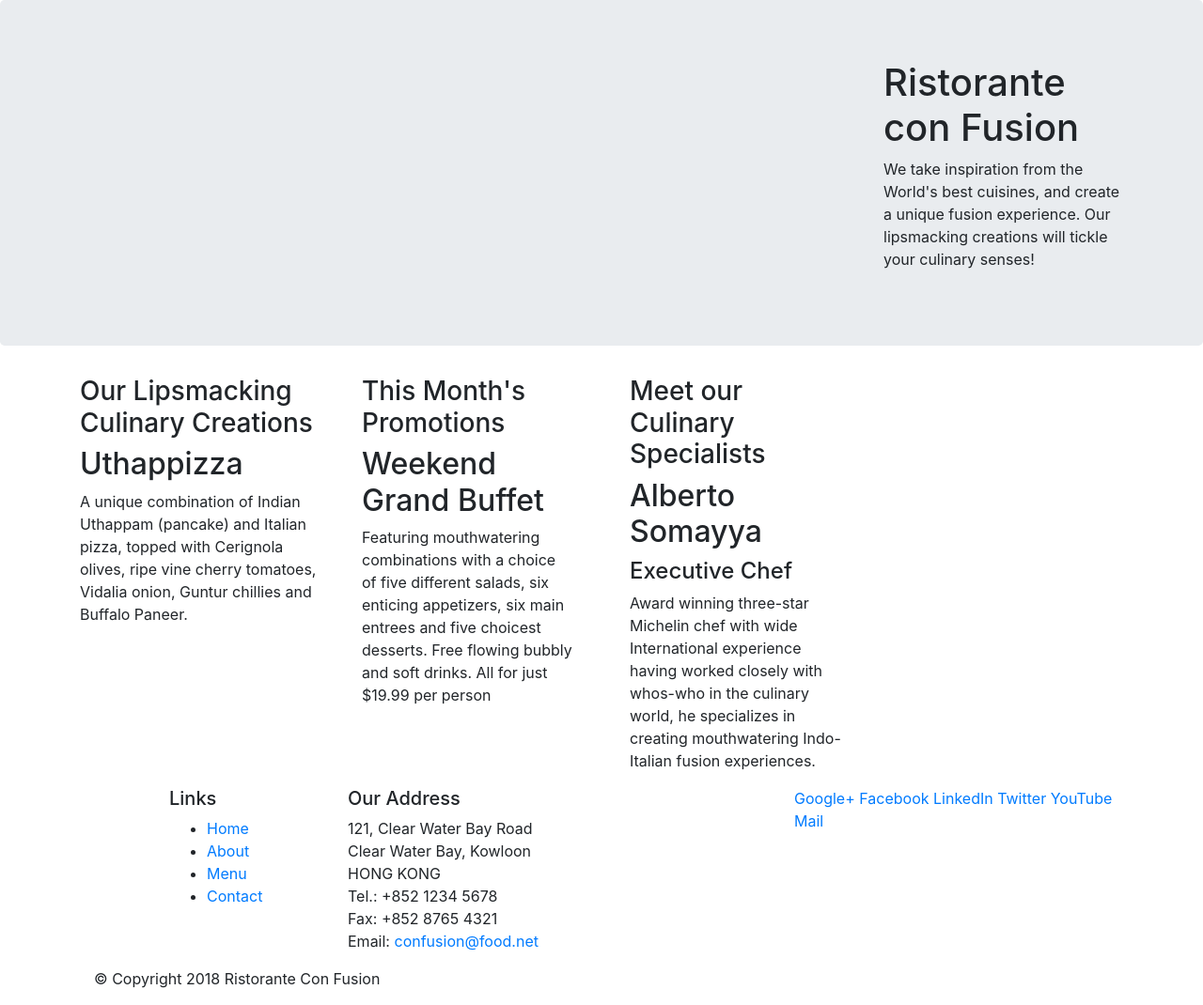
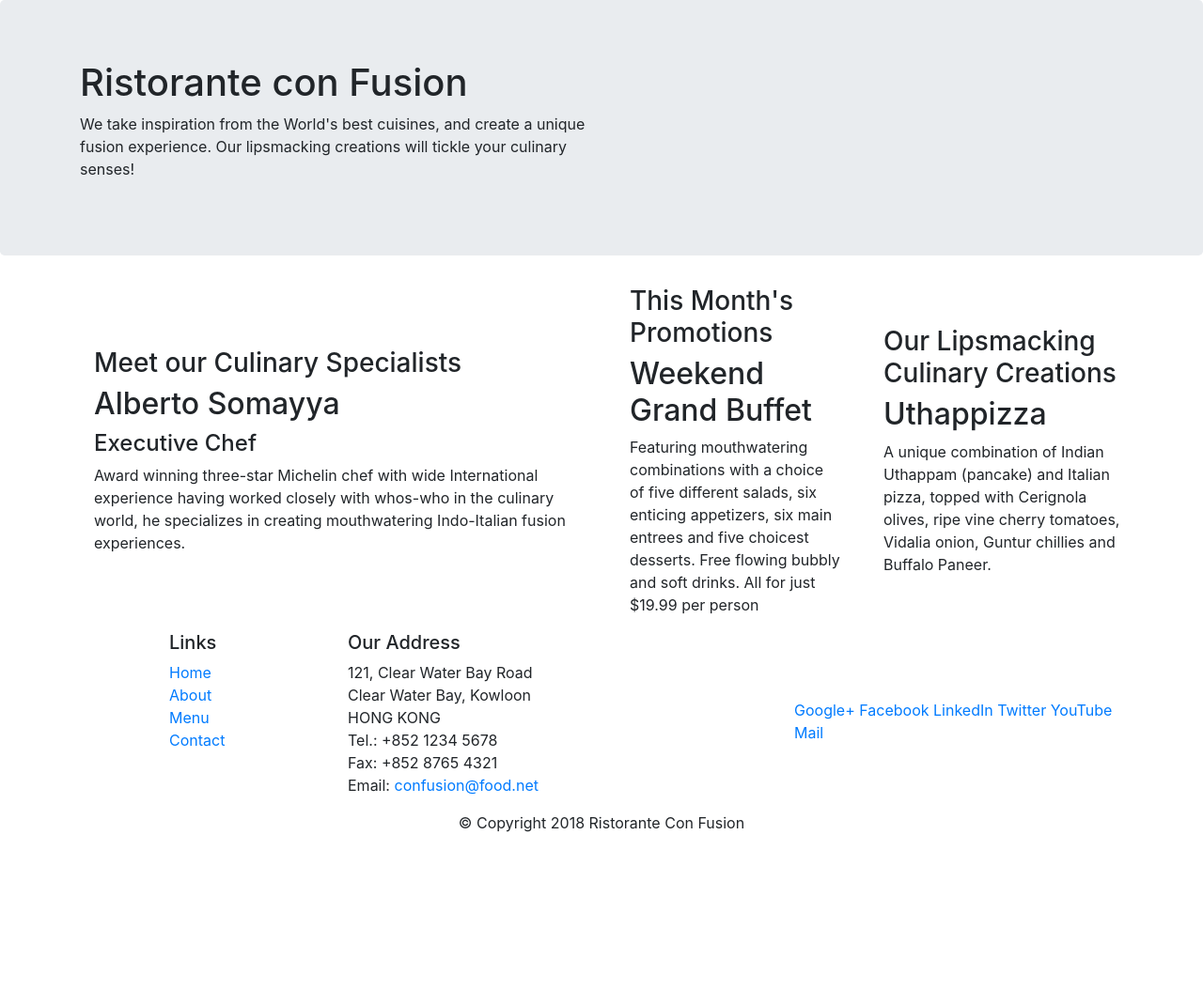
Before and after one commit to hoangy761/Lab6_bootstrap, a website: page index.html in a window 1280 px wide. Shown: the whole page at 94% size. After the commit the page ends 904 px from the top, so only its background shows below. Drawn offline with nearby package versions, Linux system fonts and the light colour scheme.

Commit message:
Bootstrap Grid Part 2

```diff
--- a/index.html
+++ b/index.html
@@ -8,28 +8,29 @@
     <meta http-equiv="x-ua-compatible" content="ie=edge">
     <!-- Bootstrap CSS -->
     <link rel="stylesheet" href="node_modules/bootstrap/dist/css/bootstrap.min.css">
+    <link rel="stylesheet" href="CSS/styles.css">
     <title>Ristorante Con Fusion</title>
 </head>
 
 <body>
 
-    <header class="jumbotron">
+    <header class="jumbotron ">
         <div class="container ">
-            <div class="row">
-                <div class="col-12 col-sm-4 order-sm-last col-md-3">
+            <div class="row row-header">
+                <div class="col-12 col-sm-6">
                     <h1>Ristorante con Fusion</h1>
                     <p>We take inspiration from the World's best cuisines, and create a unique fusion experience. Our
                         lipsmacking creations will tickle your culinary senses!</p>
                 </div>
-                <div class="col col-sm order-sm-first col-md">
+                <div class="col-12 col-sm">
                 </div>
             </div>
         </div>
     </header>
 
     <div class="container">
-        <div class="row">
-            <div class="col-12 col-sm-4 col-md-3">
+        <div class="row row-content align-items-center">
+            <div class="col-12 col-sm-4 order-sm-last col-md-3">
                 <div>
                     <h3>Our Lipsmacking Culinary Creations</h3>
                 </div>
@@ -53,7 +54,7 @@
                 </div>
             </div>
 
-            <div class="col-12 col-sm-4 col-md-3">
+            <div class="col col-sm order-sm-first col-md">
                 <div class="col col-sm col-md">
                     <h3>Meet our Culinary Specialists</h3>
                 </div>
@@ -68,12 +69,12 @@
         </div>
     </div>
 
-    <footer >
+    <footer class="footer" >
         <div class="container" >
             <div class="row">
                 <div class="col-4 offset-1 col-sm-2">
                     <h5>Links</h5>
-                    <ul>
+                    <ul class="list-unstyled">
                         <li><a href="#">Home</a></li>
                         <li><a href="#">About</a></li>
                         <li><a href="#">Menu</a></li>
@@ -91,7 +92,7 @@
                         Email: <a href="mailto:confusion@food.net">confusion@food.net</a>
                     </address>
                 </div>
-                <div class="col-12 col-sm-4">
+                <div class="col-12 col-sm-4 align-self-center">
                     <div>
                         <a href="http://google.com/+">Google+</a>
                         <a href="http://www.facebook.com/profile.php?id=">Facebook</a>
@@ -102,9 +103,11 @@
                     </div>
                 </div>
             </div>
-            <div class="col-auto">
-                <div>
-                    <p>© Copyright 2018 Ristorante Con Fusion</p>
+            <div class="row justify-content-center">
+                <div class="col-auto">
+                    <div class="text-center">
+                        <p>© Copyright 2018 Ristorante Con Fusion</p>
+                    </div>
                 </div>
             </div>
         </div>
```
Also changed, not shown: CSS/styles.css (added).
